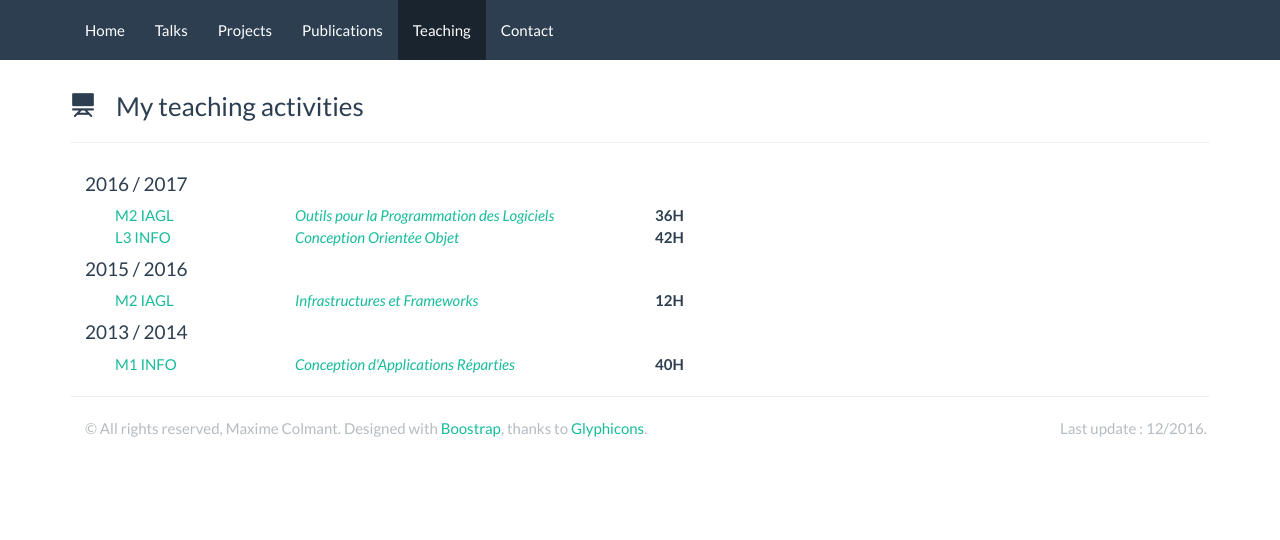
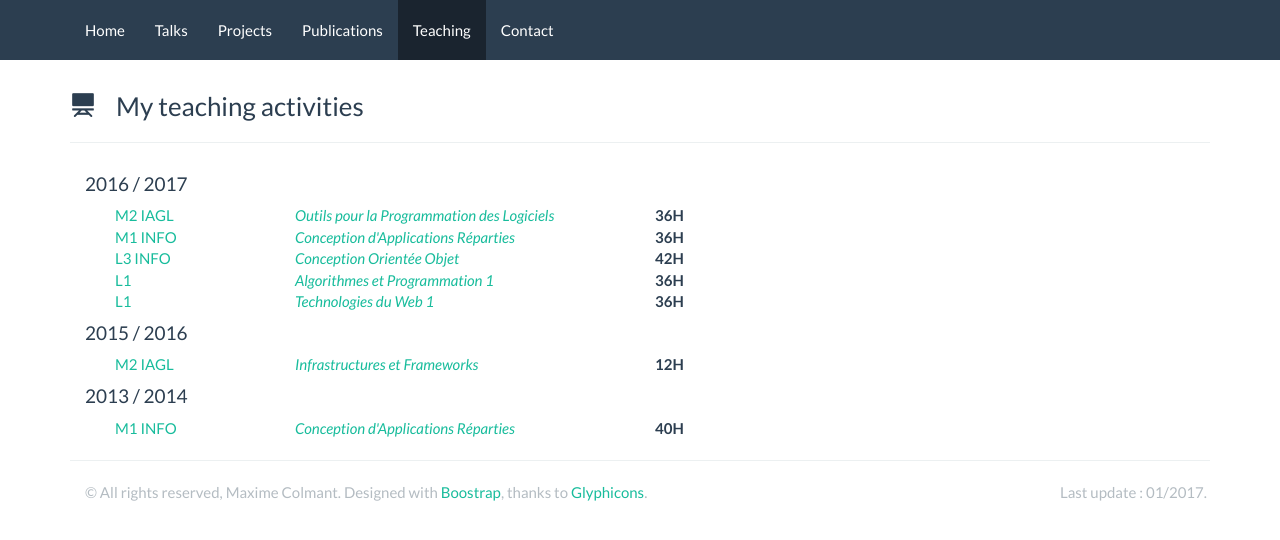
Before and after one commit to mcolmant/mcolmant.github.io, a Jekyll site: the page built from teaching/index.html, in a window 1280 px wide. Shown: the top 540 px of the page. Built offline with Jekyll 4.4.1, drawn with Linux system fonts in a browser that asks for light colours.

Commit message:
feat: update infos

```diff
--- a/_config.yml
+++ b/_config.yml
@@ -2,7 +2,7 @@
 name: Maxime Colmant's website
 description: Personal website of Maxime Colmant
 url: http://mcolmant.github.io
-last_update: 12/2016
+last_update: 01/2017
 
 # Build settings
 markdown: kramdown
--- a/teaching/index.html
+++ b/teaching/index.html
@@ -26,6 +26,17 @@ additional_js: ''
       </div>
       <div class=col-md-12>
         <div class="col-md-2">
+          <a href="http://portail.fil.univ-lille1.fr/portail/masterinfo">M1 INFO</a>
+        </div>
+        <div class="col-md-4">
+          <em><a href="http://www.fil.univ-lille1.fr/portail/index.php?dipl=MInfo&sem=S8&ue=CAR">Conception d'Applications Réparties</a></em>
+        </div>
+        <div class="col-md-1">
+          <b>36H</b>
+        </div>
+      </div>
+      <div class=col-md-12>
+        <div class="col-md-2">
           <a href="http://portail.fil.univ-lille1.fr/portail/index.php?dipl=L&sem=S5&ue=ACCUEIL&label=Pr%C3%A9sentation">L3 INFO</a>
         </div>
         <div class="col-md-4">
@@ -33,6 +44,28 @@ additional_js: ''
         </div>
         <div class="col-md-1">
           <b>42H</b>
+        </div>
+      </div>
+      <div class=col-md-12>
+        <div class="col-md-2">
+          <a href="http://www.fil.univ-lille1.fr/portail/index.php?dipl=L1&label=Pr%C3%A9sentation">L1</a>
+        </div>
+        <div class="col-md-4">
+          <em><a href="http://portail.fil.univ-lille1.fr/portail/index.php?dipl=L1&sem=S2&ue=AP1&label=Pr%C3%A9sentation">Algorithmes et Programmation 1</a></em>
+        </div>
+        <div class="col-md-1">
+          <b>36H</b>
+        </div>
+      </div>
+      <div class=col-md-12>
+        <div class="col-md-2">
+          <a href="http://www.fil.univ-lille1.fr/portail/index.php?dipl=L1&label=Pr%C3%A9sentation">L1</a>
+        </div>
+        <div class="col-md-4">
+          <em><a href="http://portail.fil.univ-lille1.fr/portail/index.php?dipl=L1&sem=S2&ue=TW1&label=Pr%C3%A9sentation">Technologies du Web 1</a></em>
+        </div>
+        <div class="col-md-1">
+          <b>36H</b>
         </div>
       </div>
     </div>
```
Also changed, not shown: _bibliography/bibliography.bib (+16 -0 lines), _layouts/entry-bib.html (+33 -5 lines), index.html (+21 -11 lines).
